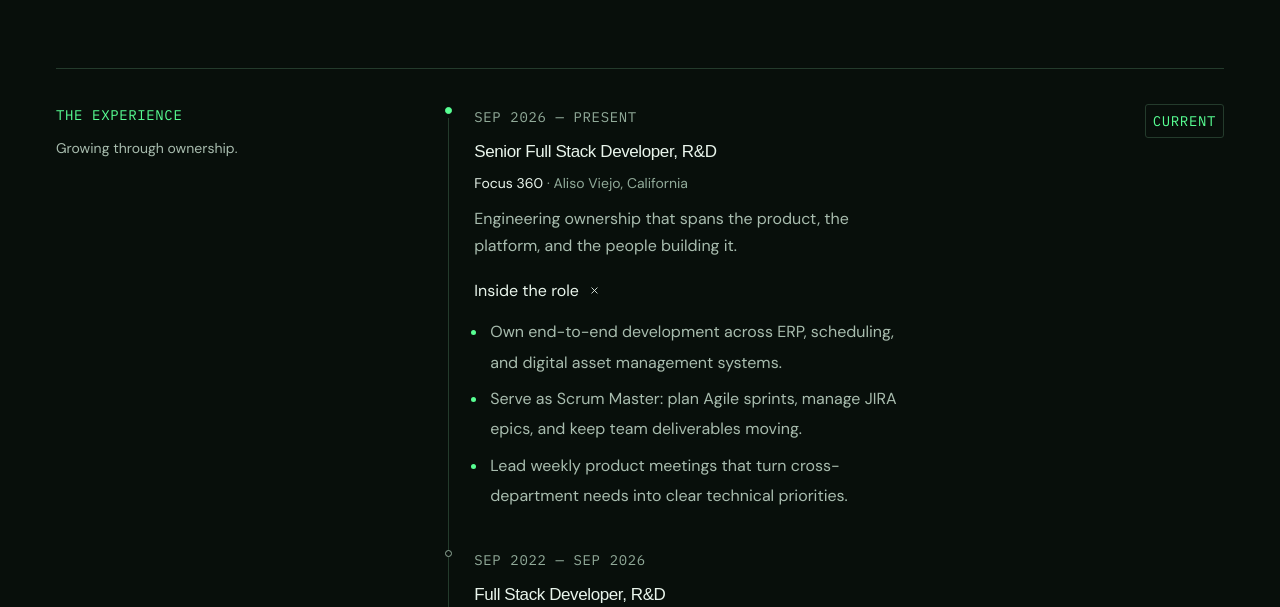
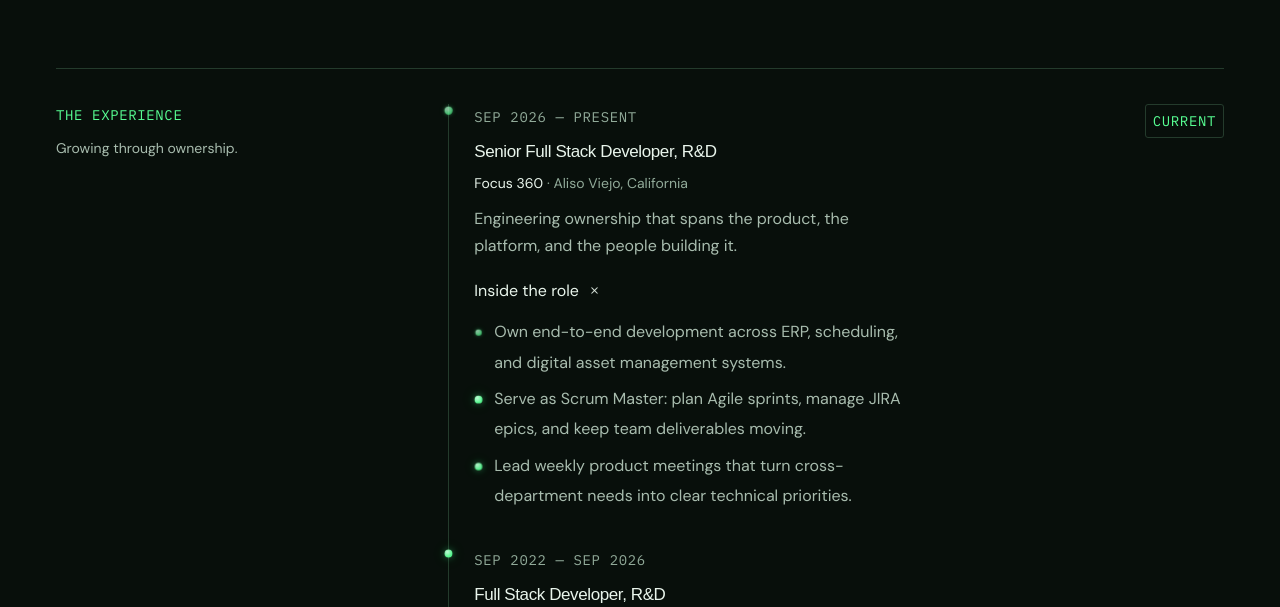
Before and after one commit to MohamadAlsyouf/Mohamad-Alsyouf, a React (Vite) app in the folder portfolio/: page / in a window 1280 px wide. Shown: the part 2354-2961 px from the top of the page. Built offline with nearby package versions, Linux system fonts and the light colour scheme; a web font is replaced by a local one.

Commit message:
Give experience bullets a staggered neon LED pulse

```diff
--- a/portfolio/src/components/sections/About.jsx
+++ b/portfolio/src/components/sections/About.jsx
@@ -102,7 +102,7 @@ export default function About() {
                     <summary>
                       Inside the role <Icon name="plus" size={13} />
                     </summary>
-                    <ul>
+                    <ul role="list">
                       {item.highlights.map((highlight) => (
                         <li key={highlight}>{highlight}</li>
                       ))}
--- a/portfolio/src/index.css
+++ b/portfolio/src/index.css
@@ -1399,6 +1399,9 @@ h2 {
   margin-top: 12px;
 }
 .experience {
+  --led-core: #c7ffdc;
+  --led-glow: #58ff9366;
+  --led-halo: #58ff9326;
   display: grid;
   grid-template-columns: 0.75fr 1.7fr;
   gap: 50px;
@@ -1406,6 +1409,11 @@ h2 {
   border-top: 1px solid var(--line);
   padding-top: 35px;
 }
+[data-theme='light'] .experience {
+  --led-core: #75efa0;
+  --led-glow: #176b3759;
+  --led-halo: #176b3720;
+}
 .experience-label {
   display: flex;
   flex-direction: column;
@@ -1438,14 +1446,15 @@ h2 {
   height: 7px;
   left: -29px;
   top: 3px;
-  border: 1px solid var(--faint);
-  background: var(--section);
-  border-radius: 50%;
 }
 .experience-point.current {
-  background: var(--accent);
-  border-color: var(--accent);
-  box-shadow: 0 0 0 4px var(--section);
+  width: 9px;
+  height: 9px;
+  left: -30px;
+  top: 2px;
+}
+.experience-row:nth-child(even) .experience-point {
+  animation-delay: -1.4s;
 }
 .experience-period {
   color: var(--faint);
@@ -1473,17 +1482,64 @@ h2 {
   transform: rotate(45deg);
 }
 .experience-details ul {
-  padding-left: 14px;
+  padding-left: 0;
   margin-top: 10px;
   max-width: 450px;
+  list-style: none;
 }
 .experience-details li {
+  position: relative;
   line-height: 1.9;
   margin-top: 6px;
-  padding-left: 2px;
-}
-.experience-details li::marker {
-  color: var(--accent);
+  padding-left: 20px;
+}
+.experience-details li::before {
+  content: '';
+  position: absolute;
+  left: 1px;
+  top: calc(0.95em - 3.5px);
+  width: 7px;
+  height: 7px;
+}
+.experience-point,
+.experience-details li::before {
+  border-radius: 50%;
+  background: radial-gradient(
+    circle at 35% 30%,
+    var(--led-core),
+    var(--accent) 65%
+  );
+  box-shadow:
+    0 0 5px var(--led-glow),
+    0 0 12px var(--led-halo);
+  animation: experience-led-pulse 3.2s ease-in-out infinite;
+  pointer-events: none;
+}
+.experience-details li:nth-child(4n + 2)::before {
+  animation-delay: -0.8s;
+}
+.experience-details li:nth-child(4n + 3)::before {
+  animation-delay: -1.6s;
+}
+.experience-details li:nth-child(4n + 4)::before {
+  animation-delay: -2.4s;
+}
+@keyframes experience-led-pulse {
+  0%,
+  100% {
+    opacity: 0.65;
+    transform: scale(0.85);
+    box-shadow:
+      0 0 3px var(--led-glow),
+      0 0 7px var(--led-halo);
+  }
+  50% {
+    opacity: 1;
+    transform: scale(1.15);
+    box-shadow:
+      0 0 7px var(--led-glow),
+      0 0 18px 2px var(--led-halo);
+  }
 }
 .footer-meta button:disabled {
   cursor: default;
```
